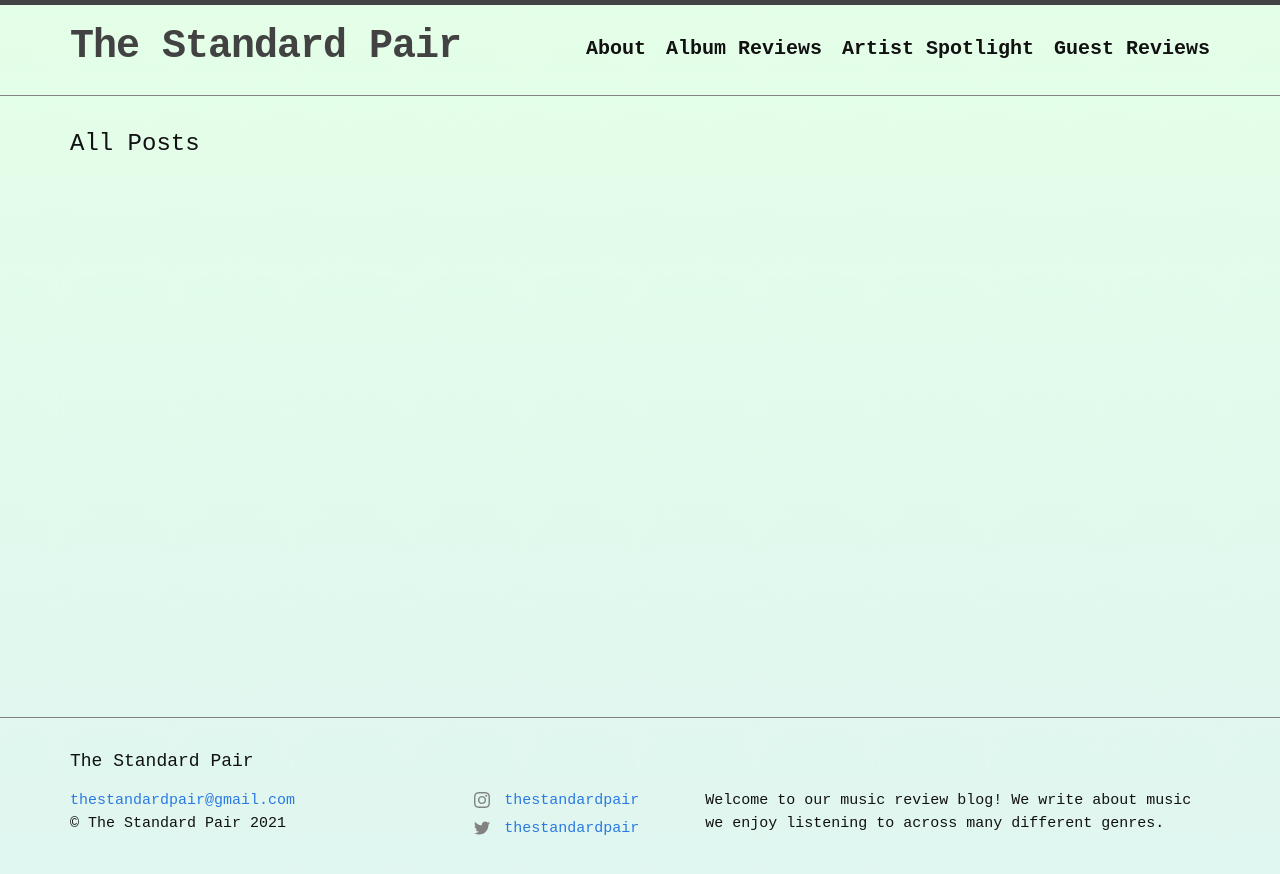
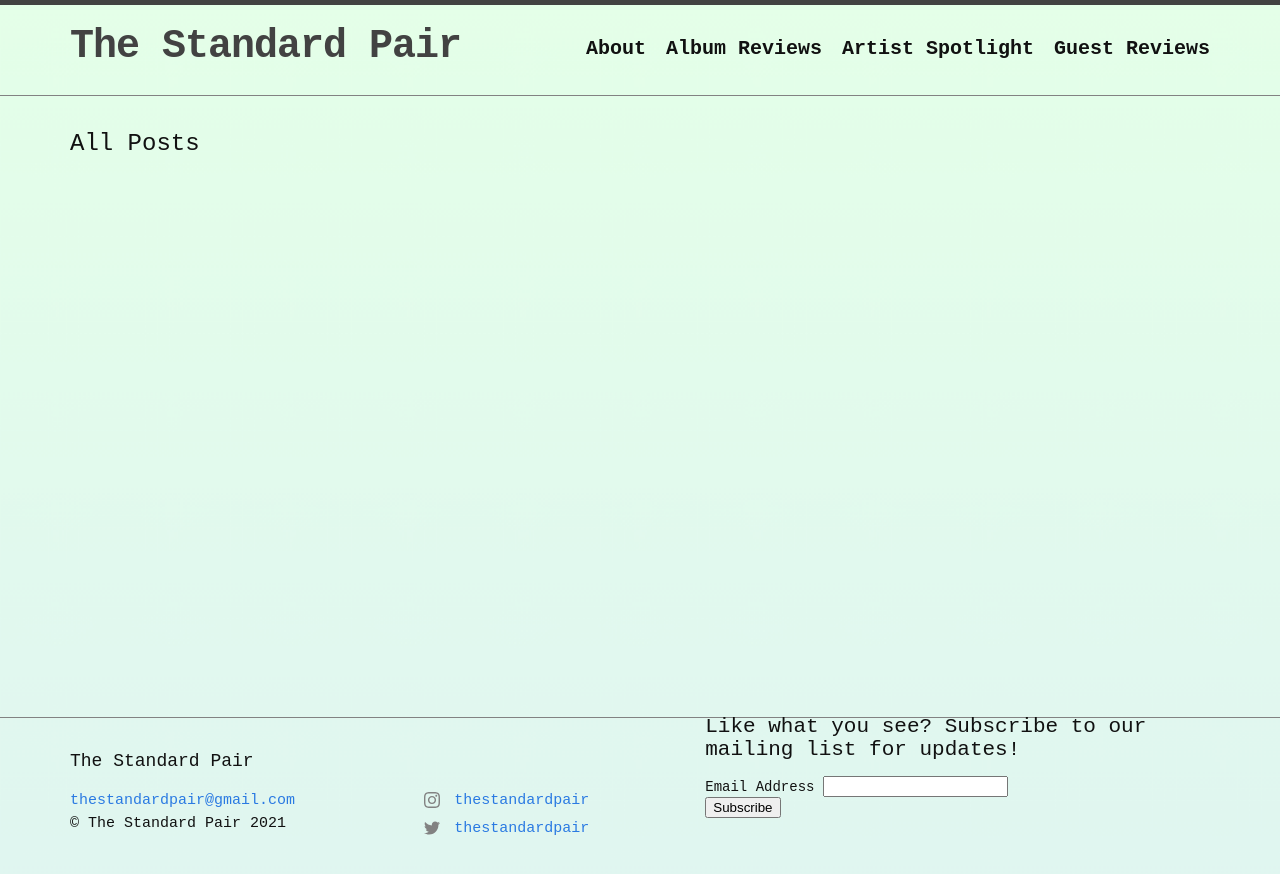
Before and after one commit to WilliamBidle/williambidle.github.io, a Jekyll site: the page built from index.markdown, in a window 1280 px wide. Shown: the top 874 px of the page. Built offline with Jekyll 4.4.1, drawn with Linux system fonts in a browser that asks for light colours; comment, search, counter and statistics services are not loaded.

Commit message:
mailing list added

```diff
--- a/_includes/footer.html
+++ b/_includes/footer.html
@@ -32,7 +32,33 @@
       </div>
 
       <div class="footer-col footer-col-3">
-        <p>{{- site.description | escape -}}</p>
+        <!-- Begin Mailchimp Signup Form -->
+        <link href="//cdn-images.mailchimp.com/embedcode/classic-10_7.css" rel="stylesheet" type="text/css">
+        <style type="text/css">
+        	#mc_embed_signup{background:#1C00ff00; clear:right; font:14px monospace;  width:500px;}
+        	/* Add your own Mailchimp form style overrides in your site stylesheet or in this style block.
+        	   We recommend moving this block and the preceding CSS link to the HEAD of your HTML file. */
+        </style>
+        <div id="mc_embed_signup">
+        <form action="https://thestandardpair.us7.list-manage.com/subscribe/post?u=387d0239bd91d2273519da356&amp;id=8610d8709a" method="post" id="mc-embedded-subscribe-form" name="mc-embedded-subscribe-form" class="validate" target="_blank" novalidate>
+            <div id="mc_embed_signup_scroll">
+        	<h2>Like what you see? Subscribe to our mailing list for updates!</h2>
+        <div class="mc-field-group">
+        	<label for="mce-EMAIL">Email Address </label>
+        	<input type="email" value="" name="EMAIL" class="required email" id="mce-EMAIL">
+        </div>
+        	<div id="mce-responses" class="clear">
+        		<div class="response" id="mce-error-response" style="display:none"></div>
+        		<div class="response" id="mce-success-response" style="display:none"></div>
+        	</div>    <!-- real people should not fill this in and expect good things - do not remove this or risk form bot signups-->
+            <div style="position: absolute; left: -5000px;" aria-hidden="true"><input type="text" name="b_387d0239bd91d2273519da356_8610d8709a" tabindex="-1" value=""></div>
+            <div class="clear"><input type="submit" value="Subscribe" name="subscribe" id="mc-embedded-subscribe" class="button"></div>
+            </div>
+        </form>
+        </div>
+        <script type='text/javascript' src='//s3.amazonaws.com/downloads.mailchimp.com/js/mc-validate.js'></script><script type='text/javascript'>(function($) {window.fnames = new Array(); window.ftypes = new Array();fnames[0]='EMAIL';ftypes[0]='email';fnames[1]='FNAME';ftypes[1]='text';fnames[2]='LNAME';ftypes[2]='text';fnames[3]='ADDRESS';ftypes[3]='address';fnames[4]='PHONE';ftypes[4]='phone';fnames[5]='BIRTHDAY';ftypes[5]='birthday';}(jQuery));var $mcj = jQuery.noConflict(true);</script>
+        <!--End mc_embed_signup-->
+        <!-- <p>{{- site.description | escape -}}</p> -->
       </div>
     </div>
 
--- a/_sass/minima/_layout.scss
+++ b/_sass/minima/_layout.scss
@@ -148,11 +148,14 @@
 .footer-col-2 {
   width: -webkit-calc(20% - (#{$spacing-unit} / 2));
   width:         calc(20% - (#{$spacing-unit} / 2));
+  margin-left: -50px;
+  margin-right: 50px;
 }
 
 .footer-col-3 {
   width: -webkit-calc(45% - (#{$spacing-unit} / 2));
   width:         calc(45% - (#{$spacing-unit} / 2));
+  margin-top: -75px;
 }
 
 @include media-query($on-laptop) {
```
